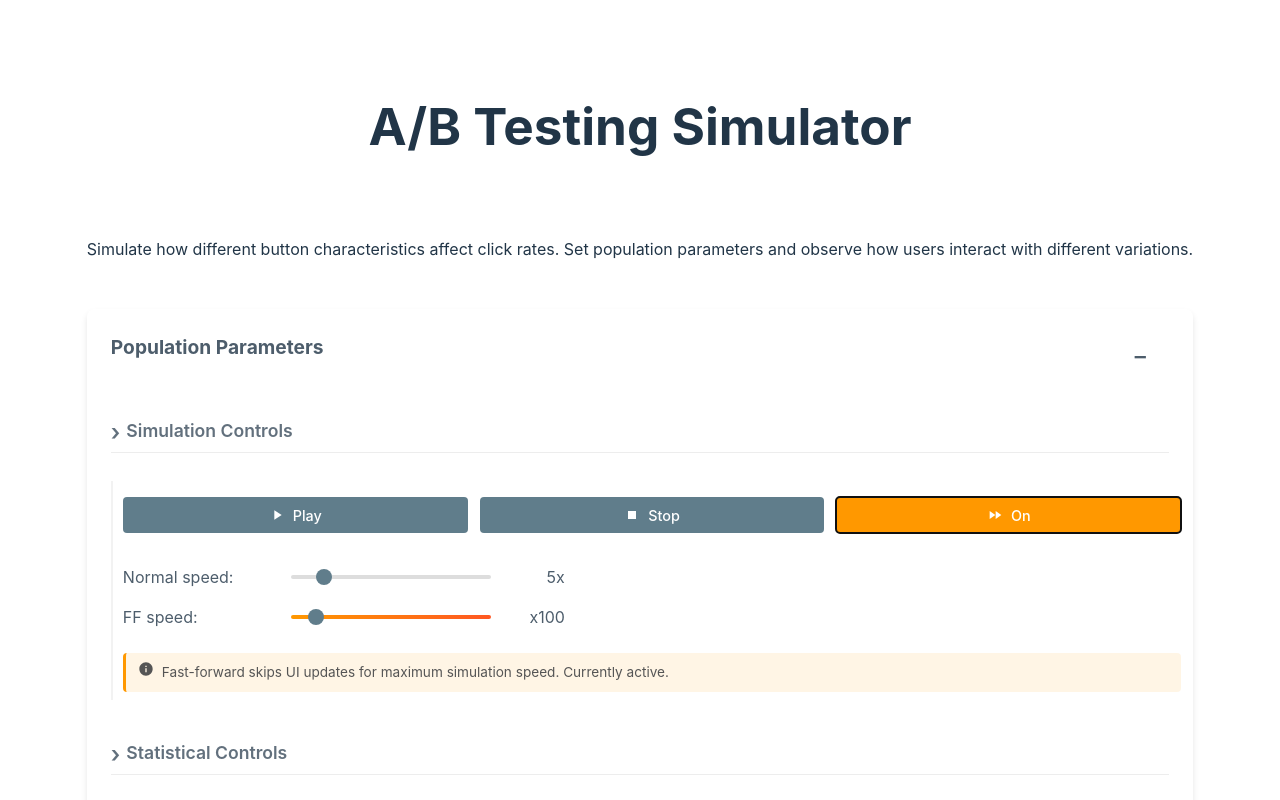
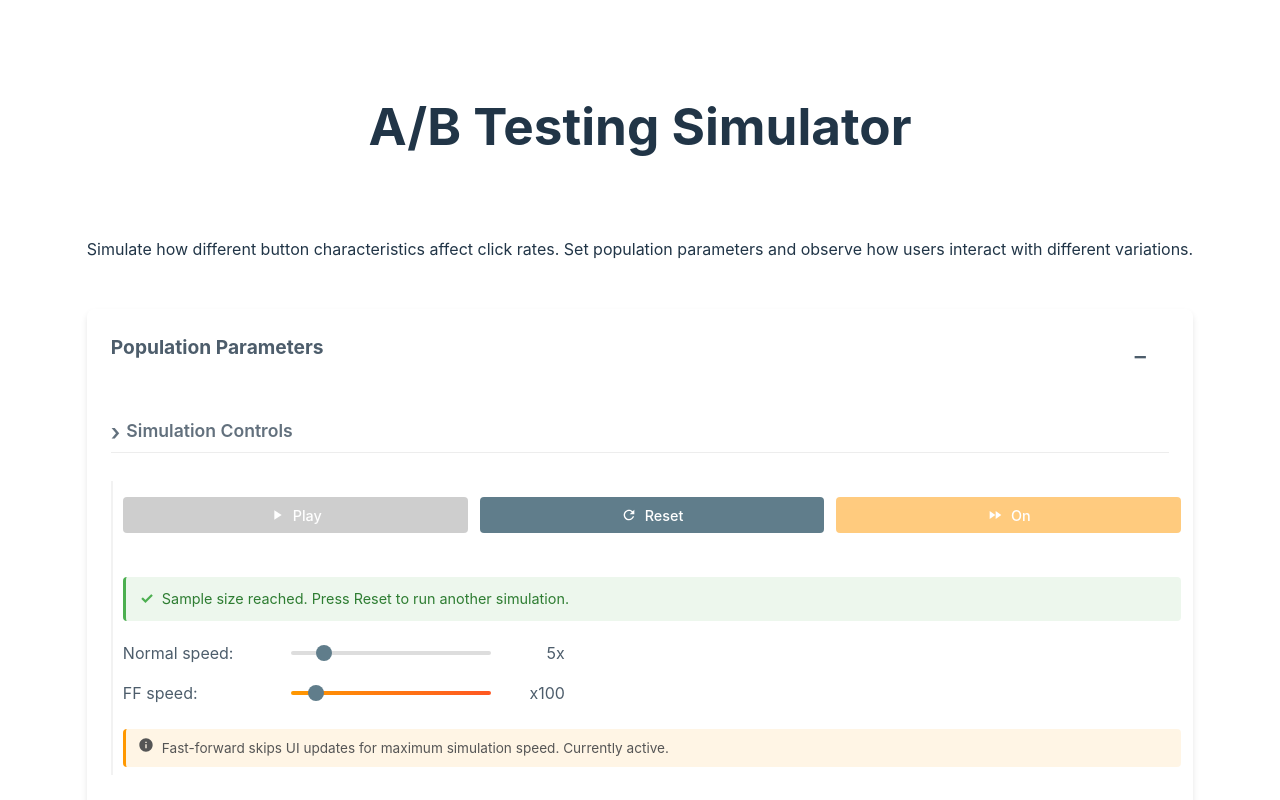
Before and after one commit to quadfactor/evalsDemo, a React (Vite) app in the folder evals/: page / in a window 1280 px wide. Both pictures are taken after a click on the button "Off". Shown: the top 800 px of the page. Built offline with nearby package versions, Linux system fonts and the light colour scheme.

Commit message:
Add reset button styles, sample complete message, and update total impressions tracking

```diff
--- a/evals/src/App.css
+++ b/evals/src/App.css
@@ -963,3 +963,48 @@ input[type='range'] {
 }
 
 /* ...existing styles... */
+
+/* Updated reset button styles */
+.media-button.reset {
+  position: relative;
+}
+
+.media-button.reset svg {
+  transform-origin: center;
+  transform: rotate(0deg);
+  transition: transform 0.2s ease;
+}
+
+.media-button.reset:active:not(:disabled) svg {
+  transform: rotate(-180deg); /* Rotate on click for effect */
+}
+
+/* ...existing styles... */
+
+/* Add styling for the sample complete message */
+.sample-complete-message {
+  display: flex;
+  align-items: center;
+  gap: 8px;
+  padding: 10px 14px;
+  margin: 12px 0 4px;
+  background-color: rgba(76, 175, 80, 0.1);
+  border-left: 3px solid #4caf50;
+  border-radius: 4px;
+  font-size: 0.9rem;
+  color: #2e7d32;
+}
+
+.sample-complete-message .info-icon {
+  color: #4caf50;
+  font-weight: bold;
+}
+
+/* Style for disabled play button when sample is complete */
+.media-button.play.disabled,
+.media-button.pause.disabled {
+  background-color: #9e9e9e;
+  cursor: not-allowed;
+}
+
+/* ...existing styles... */
--- a/evals/src/App.jsx
+++ b/evals/src/App.jsx
@@ -15,7 +15,8 @@ function AppContent() {
     setIsRunning,
     requiredPopulationSize,
     setTurboProgress,
-    turboProgress, // Add this line to get turboProgress from context
+    turboProgress,
+    updateTotalImpressions, // Add this to update total impressions
   } = useContext(PopulationContext);
 
   // Results state for Variation A
@@ -37,6 +38,12 @@ function AppContent() {
     // Fixed batch size since FPS is now limited to max 30
     return 1; // Process impressions one by one for consistent simulation
   }, []);
+
+  // Update total impressions whenever impressions change
+  useEffect(() => {
+    const total = impressionsA + impressionsB;
+    updateTotalImpressions(total);
+  }, [impressionsA, impressionsB, updateTotalImpressions]);
 
   // Reset all simulation stats
   const resetAllStats = () => {
--- a/evals/src/components/PopulationSettings.jsx
+++ b/evals/src/components/PopulationSettings.jsx
@@ -1,4 +1,4 @@
-import { useContext, useState } from 'react';
+import { useContext, useState, useEffect } from 'react';
 import { PopulationContext } from '../contexts/PopulationContext';
 
 function PopulationSettings({ onResetSimulation }) {
@@ -9,6 +9,9 @@ function PopulationSettings({ onResetSimulation }) {
     setIsRunning,
     requiredPopulationSize,
     turboProgress,
+    totalImpressions, // Add this to track total impressions from context
+    sampleSizeReached, // Add this to track if sample size is reached
+    resetSampleComplete, // Add this function to reset sample complete flag
   } = useContext(PopulationContext);
   const [isPanelOpen, setIsPanelOpen] = useState(true);
 
@@ -29,8 +32,12 @@ function PopulationSettings({ onResetSimulation }) {
     // Stop the simulation first
     setIsRunning(false);
 
-    // Reset stats
+    // Reset stats and sample complete flag
     onResetSimulation();
+    resetSampleComplete();
+
+    // Important: Reset turbo progress to ensure fast forward works after reset
+    setTurboProgress(0);
 
     // Add a small delay before allowing to restart
     setTimeout(() => {
@@ -79,10 +86,12 @@ function PopulationSettings({ onResetSimulation }) {
 
   // Function to toggle fast forward mode
   const toggleFastForward = () => {
+    // Toggle turbo mode
     handleParamChange('turboMode', !params.turboMode);
 
     // If we're currently paused and turning on fast forward, automatically start the simulation
-    if (!isRunning && !params.turboMode) {
+    // But only if sample size hasn't been reached
+    if (!isRunning && !params.turboMode && !sampleSizeReached) {
       setIsRunning(true);
     }
   };
@@ -110,9 +119,10 @@ function PopulationSettings({ onResetSimulation }) {
     </svg>
   );
 
-  const stopIcon = (
+  // Replace stop icon with refresh/reset icon
+  const resetIcon = (
     <svg width="16" height="16" viewBox="0 0 24 24" fill="currentColor">
-      <path d="M6 6h12v12H6z" />
+      <path d="M17.65 6.35C16.2 4.9 14.21 4 12 4c-4.42 0-7.99 3.58-7.99 8s3.57 8 7.99 8c3.73 0 6.84-2.55 7.73-6h-2.08c-.82 2.33-3.04 4-5.65 4-3.31 0-6-2.69-6-6s2.69-6 6-6c1.66 0 3.14.69 4.22 1.78L13 11h7V4l-2.35 2.35z" />
     </svg>
   );
 
@@ -145,40 +155,61 @@ function PopulationSettings({ onResetSimulation }) {
 
         <div className="settings-group">
           <div className="media-controls">
-            {/* Play/Pause button with SVG icons */}
+            {/* Play/Pause button with SVG icons - now disabled when sample size reached */}
             <button
               className={`media-button ${isRunning ? 'pause' : 'play'} ${
                 isTurboRunning ? 'turbo-running' : ''
-              }`}
+              } ${sampleSizeReached ? 'disabled' : ''}`}
               onClick={() => !isTurboRunning && setIsRunning(!isRunning)}
-              disabled={isTurboRunning}
-              title={isRunning ? 'Pause Simulation' : 'Play Simulation'}
+              disabled={isTurboRunning || sampleSizeReached}
+              title={
+                sampleSizeReached
+                  ? 'Sample size reached, reset to run again'
+                  : isRunning
+                  ? 'Pause Simulation'
+                  : 'Play Simulation'
+              }
             >
               {isRunning ? pauseIcon : playIcon}
               <span>{isRunning ? 'Pause' : 'Play'}</span>
             </button>
 
-            {/* Stop button with SVG icon */}
+            {/* Reset button with refresh icon */}
             <button
-              className="media-button stop"
+              className="media-button reset"
               onClick={handleReset}
               disabled={isTurboRunning}
-              title="Stop and Reset Simulation"
+              title="Reset Simulation"
             >
-              {stopIcon}
-              <span>Stop</span>
+              {resetIcon}
+              <span>Reset</span>
             </button>
 
-            {/* Fast Forward button with SVG icon - now always enabled */}
+            {/* Fast Forward button with SVG icon - now disabled if sample size reached */}
             <button
               className={`media-button ff ${params.turboMode ? 'active' : ''}`}
               onClick={toggleFastForward}
-              title="Toggle Fast Forward Mode"
+              disabled={sampleSizeReached}
+              title={
+                sampleSizeReached
+                  ? 'Sample size reached, reset to run again'
+                  : 'Toggle Fast Forward Mode'
+              }
             >
               {fastForwardIcon}
               <span>{params.turboMode ? 'On' : 'Off'}</span>
             </button>
           </div>
+
+          {/* Show sample complete message when needed */}
+          {sampleSizeReached && (
+            <div className="sample-complete-message">
+              <span className="info-icon">✓</span>
+              <span>
+                Sample size reached. Press Reset to run another simulation.
+              </span>
+            </div>
+          )}
 
           {/* Speed slider */}
           <div className="slider-group">
--- a/evals/src/contexts/PopulationContext.jsx
+++ b/evals/src/contexts/PopulationContext.jsx
@@ -18,6 +18,11 @@ export function PopulationProvider({ children }) {
     turboMode: false,
     turboSpeedMultiplier: 100,
   });
+
+  // Add state to track if sample size has been reached
+  const [sampleSizeReached, setSampleSizeReached] = useState(false);
+  // Add state to track total impressions
+  const [totalImpressions, setTotalImpressions] = useState(0);
 
   // Calculate required population size automatically
   const requiredPopulationSize = useMemo(() => {
@@ -59,6 +64,27 @@ export function PopulationProvider({ children }) {
   const [isRunning, setIsRunning] = useState(false);
   const [turboProgress, setTurboProgress] = useState(0); // Track progress in turbo mode
 
+  // Function to update total impressions
+  const updateTotalImpressions = useCallback(
+    (newTotal) => {
+      setTotalImpressions(newTotal);
+
+      // Check if sample size has been reached
+      if (newTotal >= requiredPopulationSize) {
+        setSampleSizeReached(true);
+        // Automatically stop simulation when sample size is reached
+        setIsRunning(false);
+      }
+    },
+    [requiredPopulationSize]
+  );
+
+  // Function to reset sample complete flag
+  const resetSampleComplete = useCallback(() => {
+    setSampleSizeReached(false);
+    setTotalImpressions(0);
+  }, []);
+
   return (
     <PopulationContext.Provider
       value={{
@@ -69,6 +95,10 @@ export function PopulationProvider({ children }) {
         requiredPopulationSize,
         turboProgress,
         setTurboProgress,
+        totalImpressions,
+        updateTotalImpressions,
+        sampleSizeReached,
+        resetSampleComplete,
       }}
     >
       {children}
```
